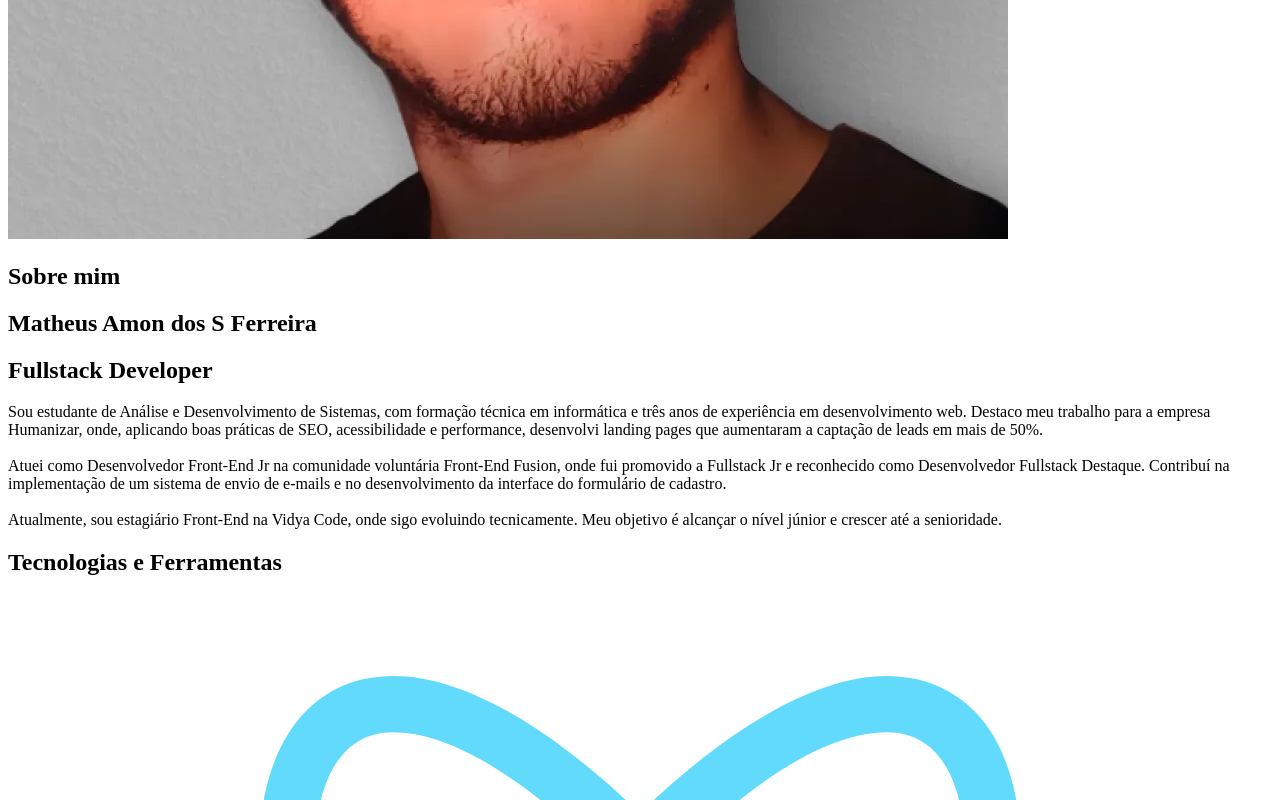
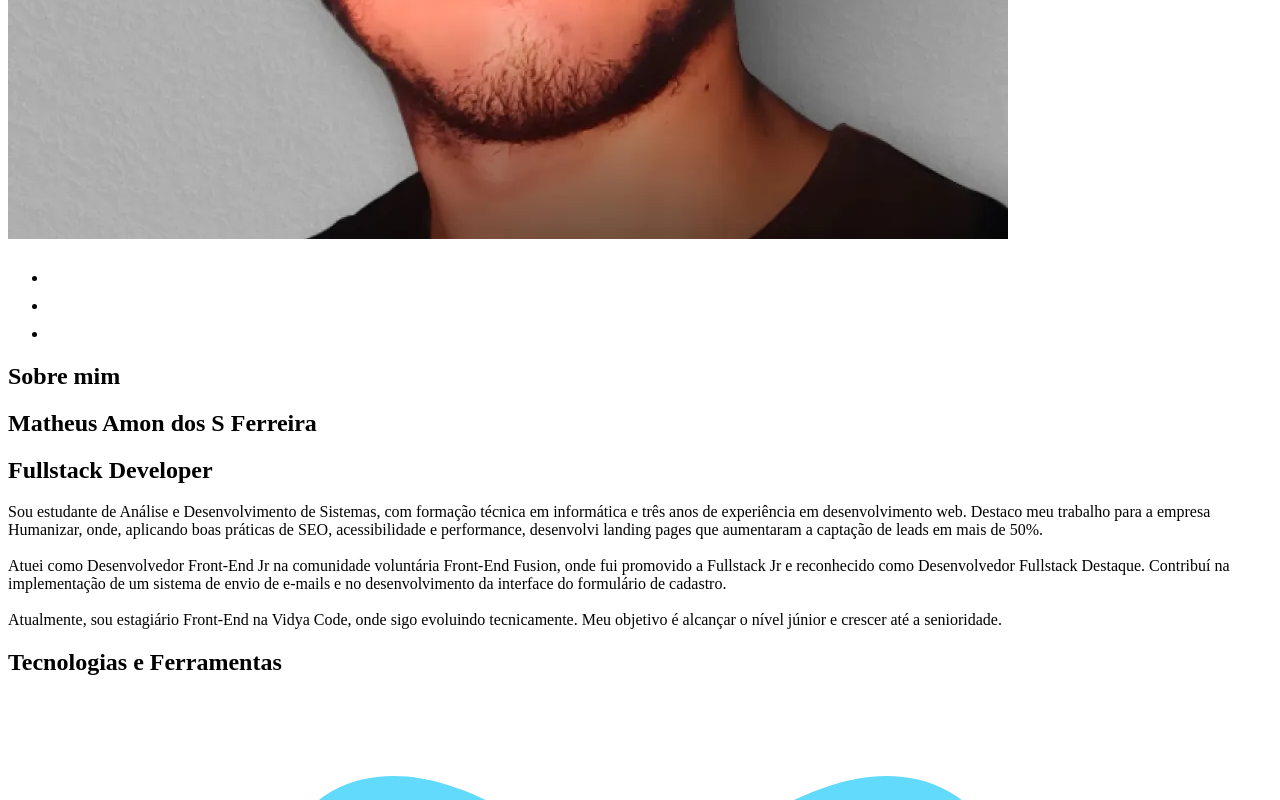
Before and after one commit to MatheusAmon12/matheus-presentation, a React (Vite) app: page / in a window 1280 px wide. Shown: the part 933-1733 px from the top of the page. Built offline with nearby package versions, Linux system fonts and the light colour scheme; the HTML template or start-up script is replaced by a standard one.

Commit message:
feat: add social icons in the about me section

```diff
--- a/package.json
+++ b/package.json
@@ -16,9 +16,9 @@
     "@tsparticles/slim": "^3.8.1",
     "class-variance-authority": "^0.7.0",
     "clsx": "^2.1.1",
-    "lucide-react": "^0.378.0",
     "react": "^18.2.0",
     "react-dom": "^18.2.0",
+    "react-icons": "^5.4.0",
     "tailwind-merge": "^2.3.0",
     "tailwindcss-animate": "^1.0.7"
   },
--- a/src/components/about-me.tsx
+++ b/src/components/about-me.tsx
@@ -1,4 +1,7 @@
+import { FaLinkedinIn, FaWhatsapp } from "react-icons/fa";
+import { LuGithub } from "react-icons/lu";
 import selfPhoto from "../../public/perfil.webp"
+import { Button } from "./ui/button";
 
 const AboutMe = () => {
     return (
@@ -6,6 +9,29 @@ const AboutMe = () => {
          container py-20 lg:px-48">
             <div className="lg:w-1/2">
                 <img src={selfPhoto} alt="Matheus Amon dos S Ferreira" className="object-cover rounded-lg shadow-lg" />
+                <ul className="flex flex-row justify-center gap-4 mt-4">
+                    <li>
+                        <Button variant="ghost" className="hover:bg-secondary" asChild>
+                            <a href="https://www.github.com/MatheusAmon12" target="_blank" rel="noopener noreferrer">
+                                <LuGithub color="white" size={24}/>
+                            </a>
+                        </Button>
+                    </li>
+                    <li>
+                        <Button variant="ghost" className="hover:bg-secondary" asChild>
+                            <a href="https://www.linkedin.com/in/matheus-amon-dos-santos-ferreira-a52526163/" target="_blank" rel="noopener noreferrer">
+                                <FaLinkedinIn color="white" size={24}/>
+                            </a>
+                        </Button>
+                    </li>
+                    <li>
+                        <Button variant="ghost" className="hover:bg-secondary" asChild>
+                            <a href="https://wa.me/55991500574" target="_blank" rel="noopener noreferrer">
+                                <FaWhatsapp color="white" size={24}/>
+                            </a>
+                        </Button>
+                    </li>
+                </ul>
             </div>
             <div className="lg:w-1/2">
                 <h1 className="text-white font-serif text-lg">Sobre mim</h1>
--- a/src/components/header.tsx
+++ b/src/components/header.tsx
@@ -1,5 +1,6 @@
-import { LinkedinIcon } from "lucide-react";
 import { Button } from "./ui/button";
+import { FaLinkedinIn } from "react-icons/fa";
+import { LuGithub } from "react-icons/lu";
 
 const Header = () => {
     return (
@@ -9,13 +10,13 @@ const Header = () => {
             </div>
             <div>
                 <Button variant="ghost" className="hover:bg-secondary" asChild>
-                    <a href="https://www.github.com/MatheusAmon12" target="_blank">
-                        <img src="/github-icon.svg" alt="GitHub" height={24} width={24} />
+                    <a href="https://www.github.com/MatheusAmon12" target="_blank" rel="noopener noreferrer">
+                        <LuGithub color="white" size={24}/>
                     </a>
                 </Button>
                 <Button variant="ghost" className="hover:bg-secondary" asChild>
-                    <a href="https://www.linkedin.com/in/matheus-amon-dos-santos-ferreira-a52526163/" target="_blank">
-                        <LinkedinIcon color="white" size={24}/>
+                    <a href="https://www.linkedin.com/in/matheus-amon-dos-santos-ferreira-a52526163/" target="_blank" rel="noopener noreferrer">
+                        <FaLinkedinIn color="white" size={24}/>
                     </a>
                 </Button>
             </div>
```
Also changed, not shown: 1 other file (tests, documents, lock files or other folders).
